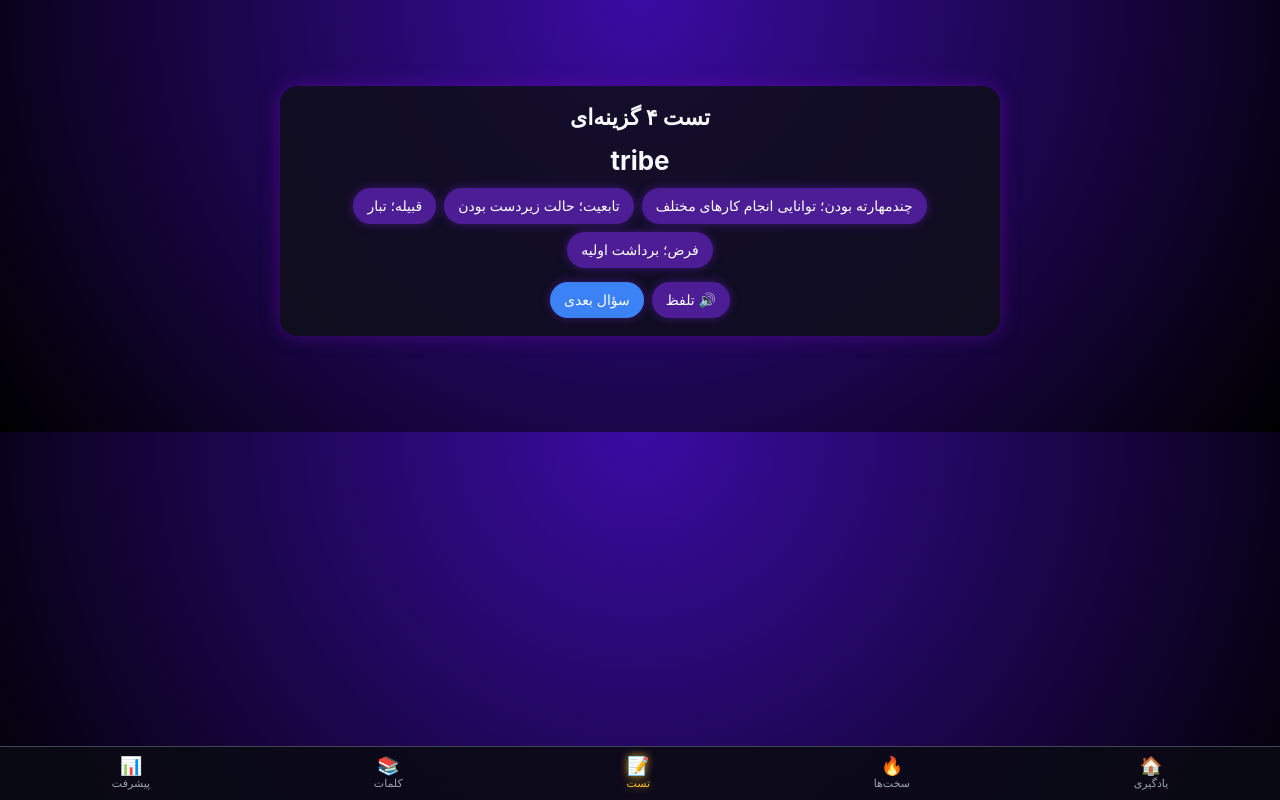
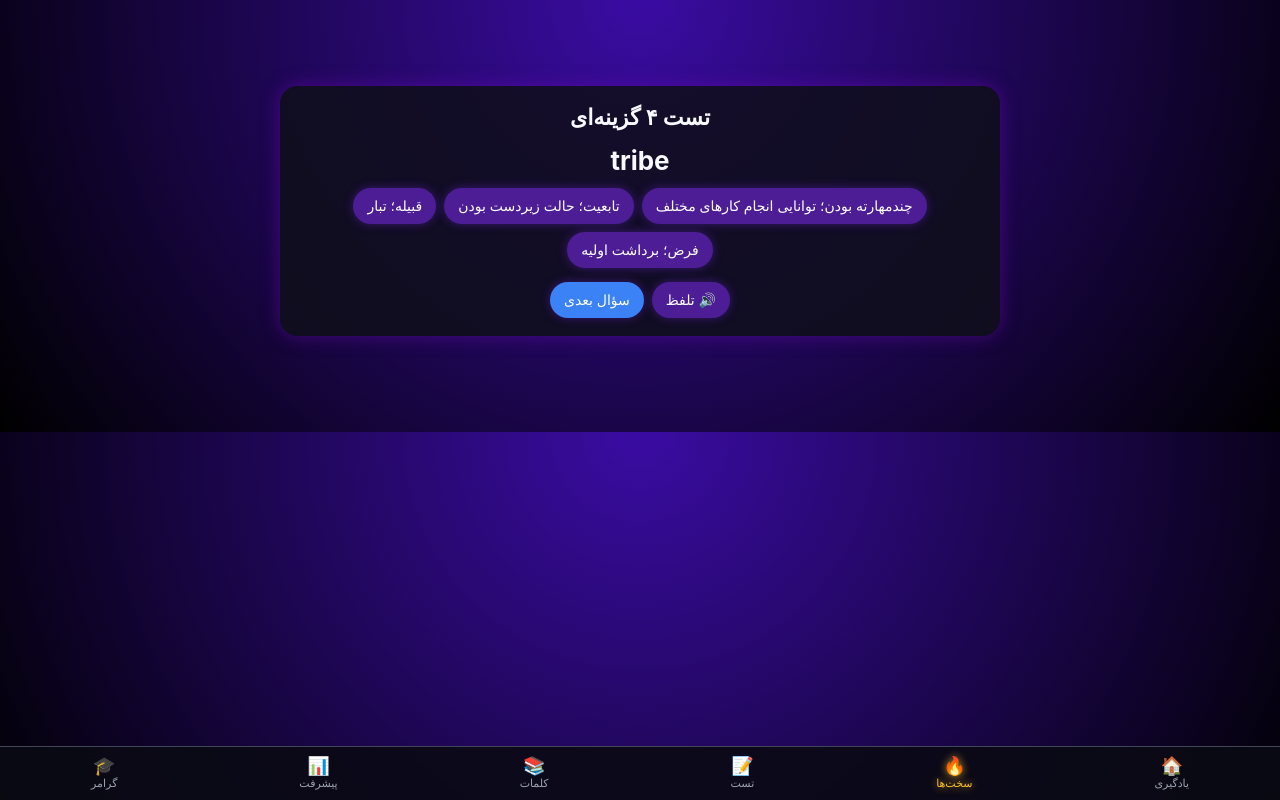
Before and after one commit to aminhosseini7/amin-vocab-pro, a plain HTML site: page test.html in a window 1280 px wide. Drawn offline with Linux system fonts and the light colour scheme.

Commit message:
Update test.html

```diff
--- a/test.html
+++ b/test.html
@@ -113,13 +113,15 @@ button:active { transform: scale(0.96); }
     </div>
   </div>
 
-  <div class="bottom-nav">
-    <a class="nav-item" href="index.html"><span>🏠</span>یادگیری</a>
-    <a class="nav-item" href="hard.html"><span>🔥</span>سخت‌ها</a>
-    <a class="nav-item active" href="test.html"><span>📝</span>تست</a>
-    <a class="nav-item" href="words.html"><span>📚</span>کلمات</a>
-    <a class="nav-item" href="progress.html"><span>📊</span>پیشرفت</a>
-  </div>
+<div class="bottom-nav">
+  <a class="nav-item" href="index.html"><span>🏠</span>یادگیری</a>
+  <a class="nav-item active" href="hard.html"><span>🔥</span>سخت‌ها</a>
+  <a class="nav-item" href="test.html"><span>📝</span>تست</a>
+  <a class="nav-item" href="words.html"><span>📚</span>کلمات</a>
+  <a class="nav-item" href="progress.html"><span>📊</span>پیشرفت</a>
+  <a class="nav-item" href="grammar-path.html"><span>🎓</span>گرامر</a>
+</div>
+
 
   <script src="data/vocab.js"></script>
   <script src="js/storage.js"></script>
```
